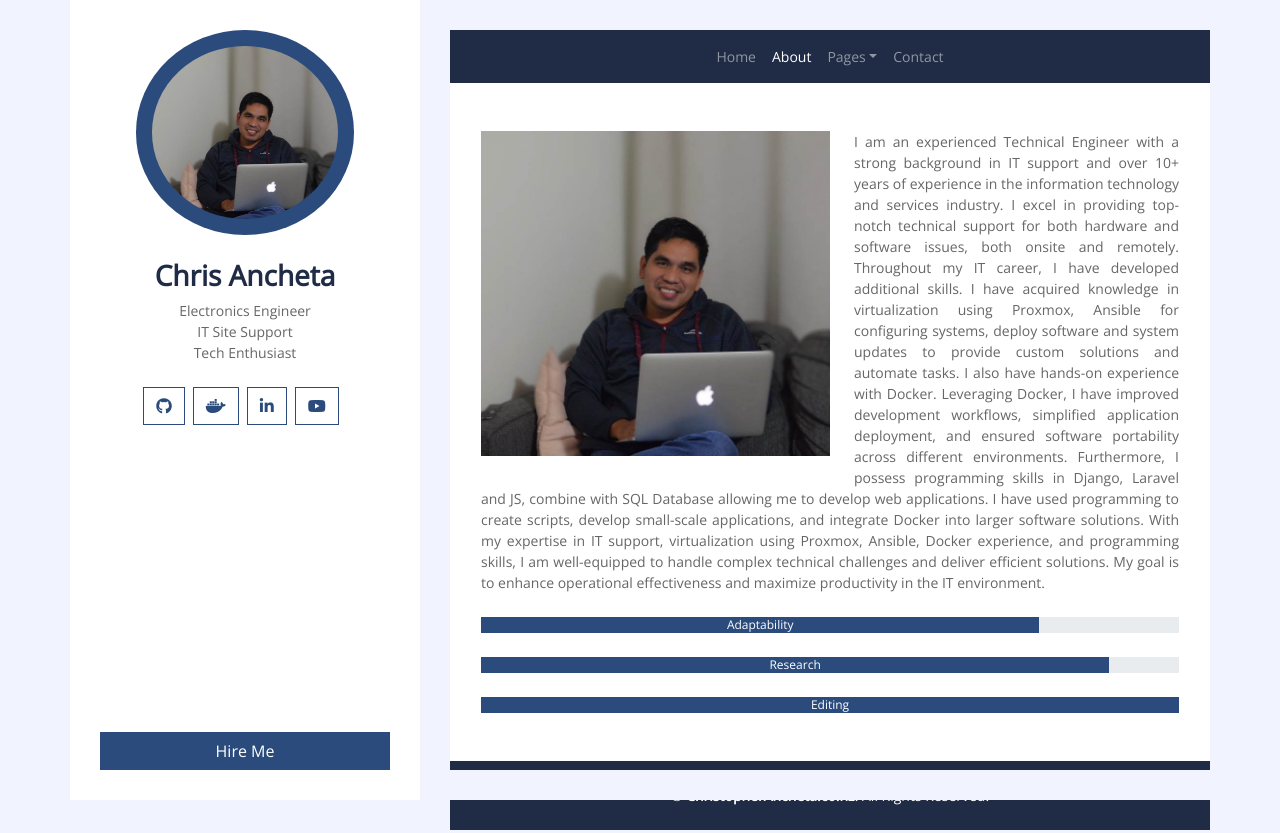
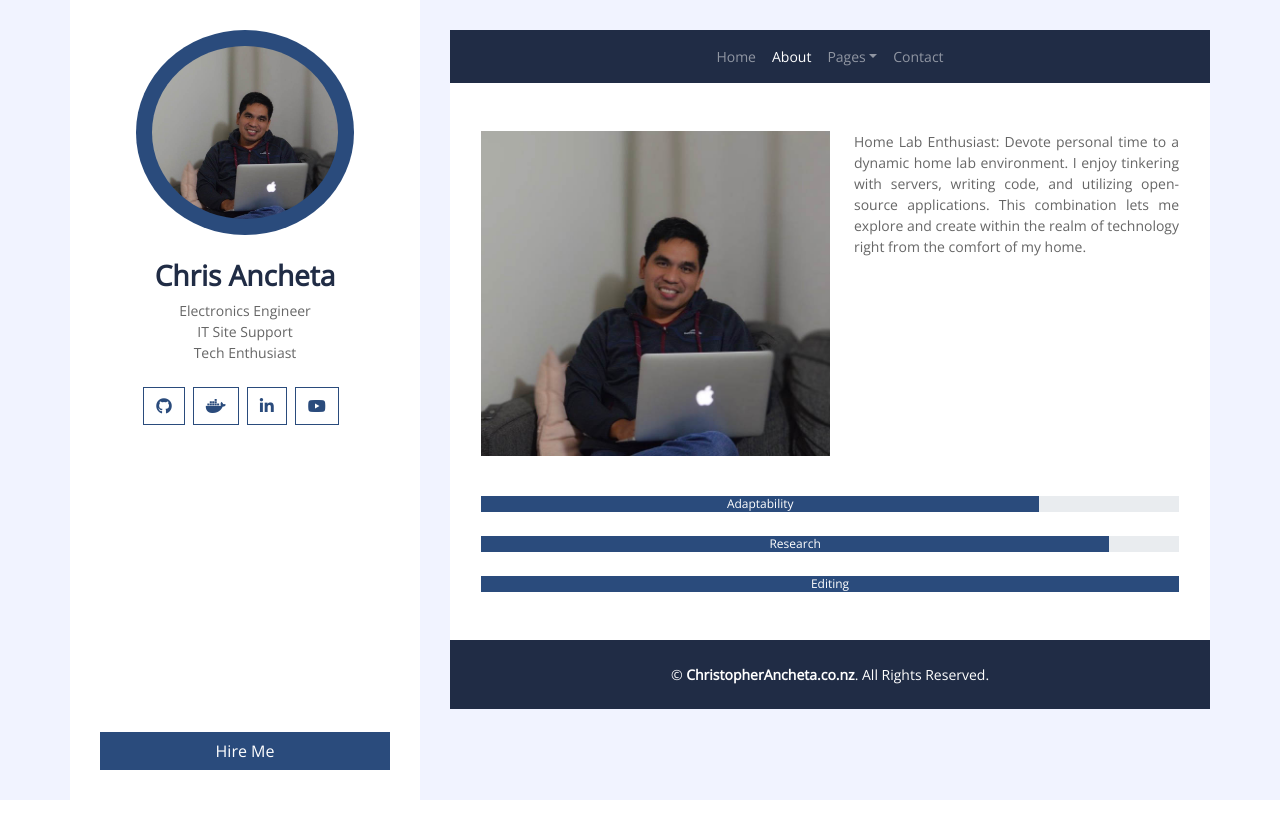
Before and after one commit to christopherece/blog, a Django app: page /about in a window 1280 px wide. Shown: the top 833 px of the page. After the commit the page ends 800 px from the top, so only its background shows below. Run offline with Django 4.2, Linux system fonts and the light colour scheme; some libraries are stand-ins or nearby versions.

Commit message:
Edit About page

```diff
--- a/templates/pages/about.html
+++ b/templates/pages/about.html
@@ -12,10 +12,7 @@
             <!-- <h2 class="mb-4 font-weight-bold">Article writer with 10 years of experience</h2> -->
             <img class="img-fluid float-left w-50 mr-4 mb-3" src="{% static 'img/chris.jpg' %}" alt="Image">
             <p class="m-0" style="text-align: justify;">
-                I am an experienced Technical Engineer with a strong background in IT support and over 10+ years of experience in the information technology and services industry. I excel in providing top-notch technical support for both hardware and software issues, both onsite and remotely.
-                Throughout my IT career, I have developed additional skills. I have acquired knowledge in virtualization using Proxmox, Ansible for configuring systems, deploy software and system updates to provide custom solutions and automate tasks. I also have hands-on experience with Docker. Leveraging Docker, I have improved development workflows, simplified application deployment, and ensured software portability across different environments.
-                Furthermore, I possess programming skills in Django, Laravel and JS, combine with SQL Database allowing me to develop web applications. I have used programming to create scripts, develop small-scale applications, and integrate Docker into larger software solutions.
-                With my expertise in IT support, virtualization using Proxmox, Ansible, Docker experience, and programming skills, I am well-equipped to handle complex technical challenges and deliver efficient solutions. My goal is to enhance operational effectiveness and maximize productivity in the IT environment.
+                Home Lab Enthusiast: Devote personal time to a dynamic home lab environment. I enjoy tinkering with servers, writing code, and utilizing open-source applications. This combination lets me explore and create within the realm of technology right from the comfort of my home.
             </p>
         </div>
         <div class="col-md-12 pt-4">
```
